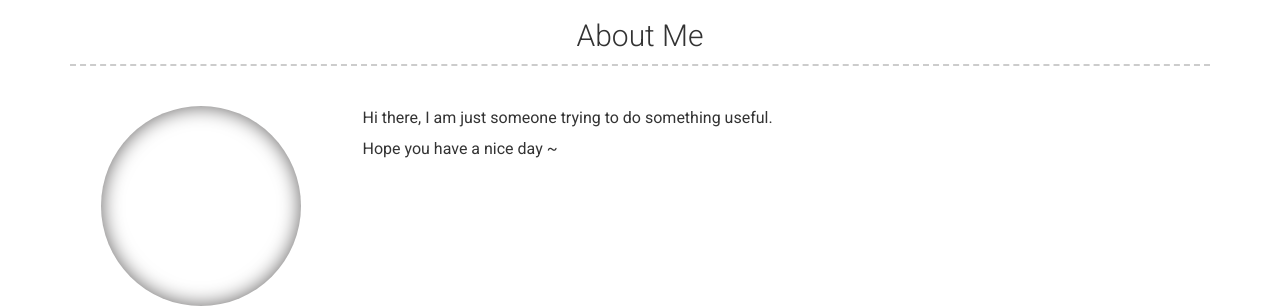
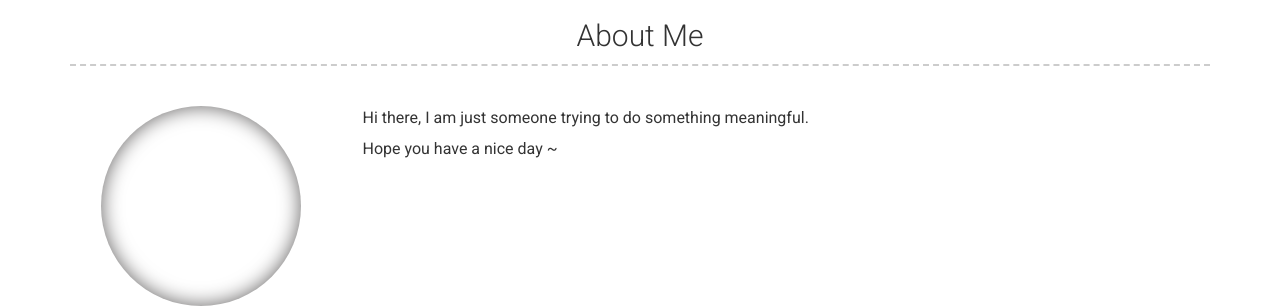
Before and after one commit to sproogen/modern-resume-theme, a Jekyll site: the page built from index.md, in a window 1280 px wide. Shown: the part 173-481 px from the top of the page. Built offline with Jekyll 4.4.1, drawn with Linux system fonts in a browser that asks for light colours; nearby versions of some CDN libraries.

Commit message:
Added content in _config.yml

```diff
--- a/_config.yml
+++ b/_config.yml
@@ -53,7 +53,7 @@ about_title: About Me
 about_profile_image: /images/me.png
 about_content: | # this will include new lines to allow paragraphs
 
-  Hi there, I am just someone trying to do something useful.
+  Hi there, I am just someone trying to do something meaningful.
 
   Hope you have a nice day ~
 
```
